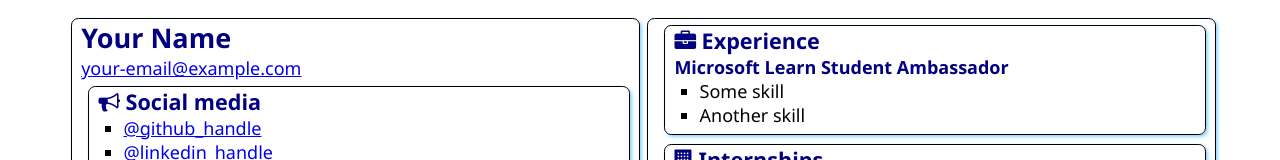
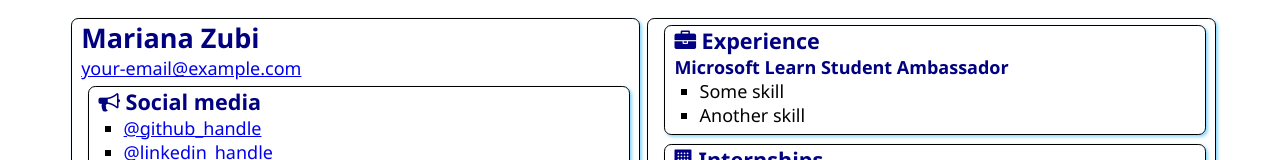
Before and after one commit to marianazubi/SATechnicalOnboarding, a plain HTML site: page src/index.html in a window 1280 px wide. Shown: the top 160 px of the page. Drawn offline with Linux system fonts and the light colour scheme.

Commit message:
Update index.html
Change name

```diff
--- a/src/index.html
+++ b/src/index.html
@@ -12,7 +12,7 @@
 <body>
     <main>
         <article class="box">
-            <h1>Your Name</h1>
+            <h1>Mariana Zubi</h1>
             <div><a href="mailto:your.email@example.com">your-email@example.com</a></div>
 
             <section class="box">
```
